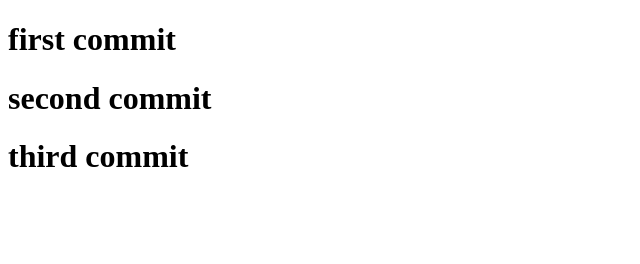
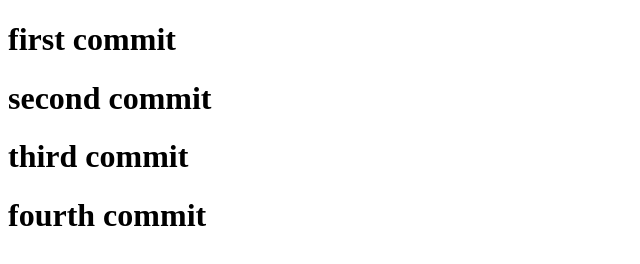
Before and after one commit to Alainrs9/alainrodelo_miercoles_nochhe_2024, a plain HTML site: page index.html in a window 1280 px wide. Shown: the whole page, without its empty margins (0-640 px from the left). Drawn offline with Linux system fonts and the light colour scheme.

Commit message:
fith commit

```diff
--- a/index.html
+++ b/index.html
@@ -9,5 +9,6 @@
     <h1>first commit</h1>
     <h1>second commit</h1>
     <h1>third commit</h1>
+    <h1>fourth commit</h1>
 </body>
 </html>
```
